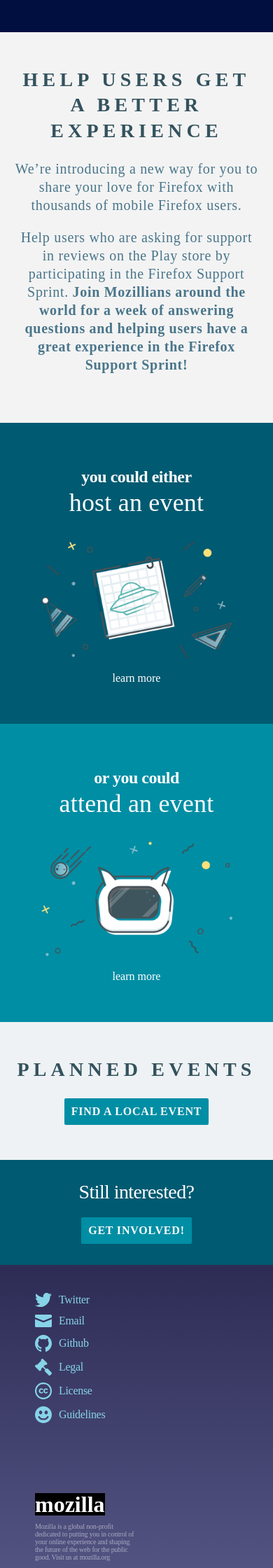
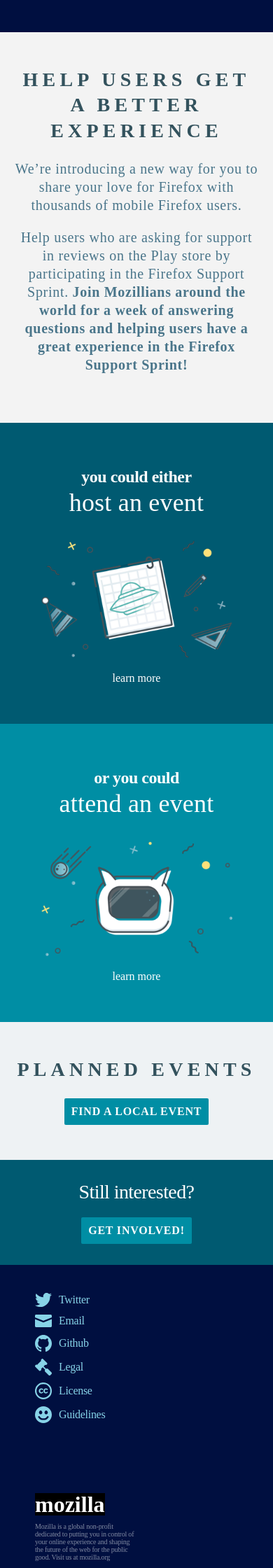
Before and after one commit to mozilla/sumo-playstore-campaign, a Jekyll site: the page built from index.md, in a window 390 px wide. Shown: the part 741-2981 px from the top of the page at 70% size. Built offline with Jekyll 4.4.1, drawn with Linux system fonts in a browser that asks for light colours; some web fonts are replaced; a script that is not in the unit is left out.

Commit message:
Fix footer color on mobile

```diff
--- a/css/main.css
+++ b/css/main.css
@@ -291,7 +291,7 @@ footer .footer-content a {
 
 @media all and (max-width: 1150px) {
   footer {
-    background: linear-gradient(to top, #535382, #2d2c55);
+    background: #000f40;
     height: 100%;
   }
 }
```
